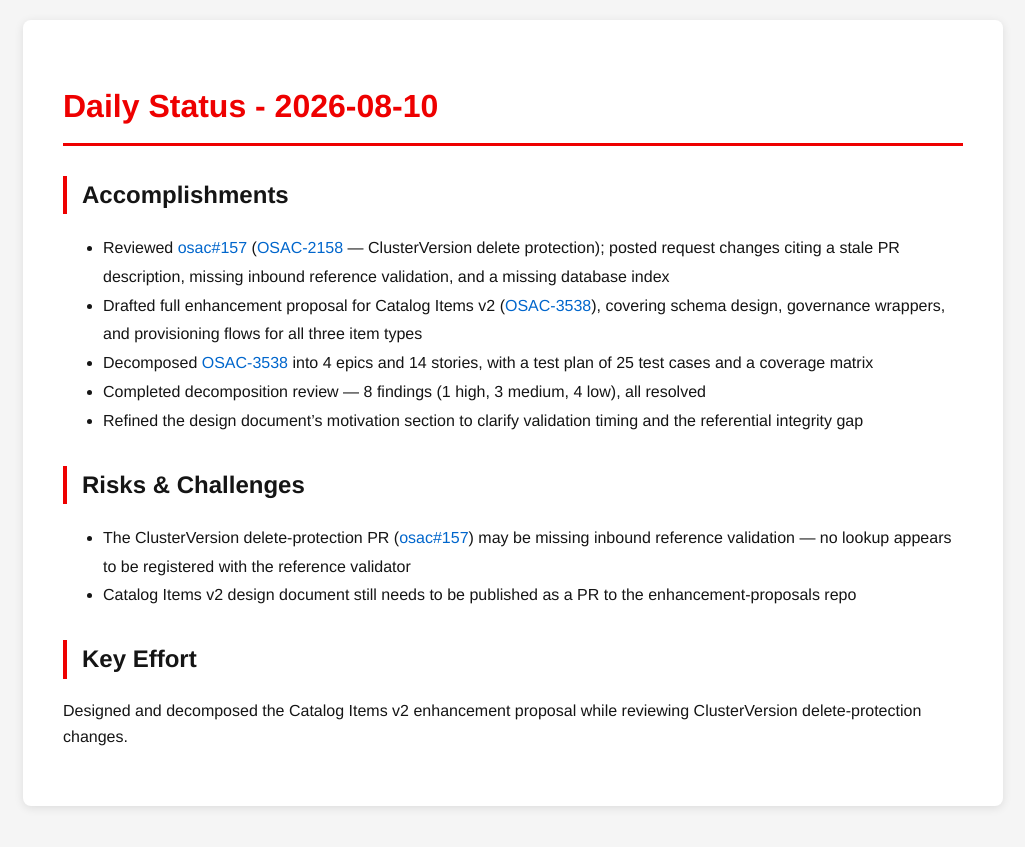
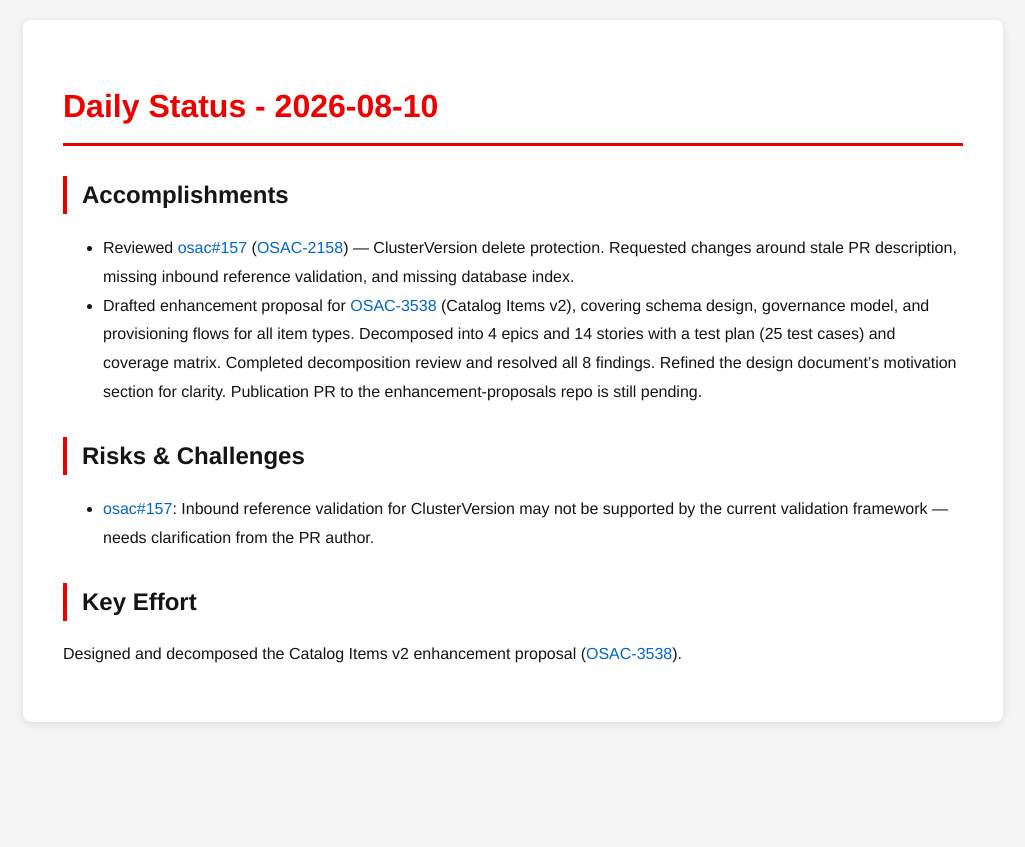
Before and after one commit to tzvatot/daily-status, a Jekyll site: the page built from 2026-08-10.md, in a window 1280 px wide. Shown: the top 847 px of the page, without its empty margins (127-1152 px from the left). Built offline with Jekyll 4.4.1, drawn with Linux system fonts in a browser that asks for light colours.

Commit message:
Daily status update - 2026-08-10

```diff
--- a/2026-08-10.md
+++ b/2026-08-10.md
@@ -7,15 +7,11 @@ date: 2026-08-10
 # Daily Status - 2026-08-10
 
 ## Accomplishments
-- Reviewed [osac#157](https://github.com/osac-project/osac/pull/157) ([OSAC-2158](https://redhat.atlassian.net/browse/OSAC-2158) — ClusterVersion delete protection); posted request changes citing a stale PR description, missing inbound reference validation, and a missing database index
-- Drafted full enhancement proposal for Catalog Items v2 ([OSAC-3538](https://redhat.atlassian.net/browse/OSAC-3538)), covering schema design, governance wrappers, and provisioning flows for all three item types
-- Decomposed [OSAC-3538](https://redhat.atlassian.net/browse/OSAC-3538) into 4 epics and 14 stories, with a test plan of 25 test cases and a coverage matrix
-- Completed decomposition review — 8 findings (1 high, 3 medium, 4 low), all resolved
-- Refined the design document's motivation section to clarify validation timing and the referential integrity gap
+- Reviewed [osac#157](https://github.com/osac-project/osac/pull/157) ([OSAC-2158](https://redhat.atlassian.net/browse/OSAC-2158)) — ClusterVersion delete protection. Requested changes around stale PR description, missing inbound reference validation, and missing database index.
+- Drafted enhancement proposal for [OSAC-3538](https://redhat.atlassian.net/browse/OSAC-3538) (Catalog Items v2), covering schema design, governance model, and provisioning flows for all item types. Decomposed into 4 epics and 14 stories with a test plan (25 test cases) and coverage matrix. Completed decomposition review and resolved all 8 findings. Refined the design document's motivation section for clarity. Publication PR to the enhancement-proposals repo is still pending.
 
 ## Risks & Challenges
-- The ClusterVersion delete-protection PR ([osac#157](https://github.com/osac-project/osac/pull/157)) may be missing inbound reference validation — no lookup appears to be registered with the reference validator
-- Catalog Items v2 design document still needs to be published as a PR to the enhancement-proposals repo
+- [osac#157](https://github.com/osac-project/osac/pull/157): Inbound reference validation for ClusterVersion may not be supported by the current validation framework — needs clarification from the PR author.
 
 ## Key Effort
-Designed and decomposed the Catalog Items v2 enhancement proposal while reviewing ClusterVersion delete-protection changes.
+Designed and decomposed the Catalog Items v2 enhancement proposal ([OSAC-3538](https://redhat.atlassian.net/browse/OSAC-3538)).
```
